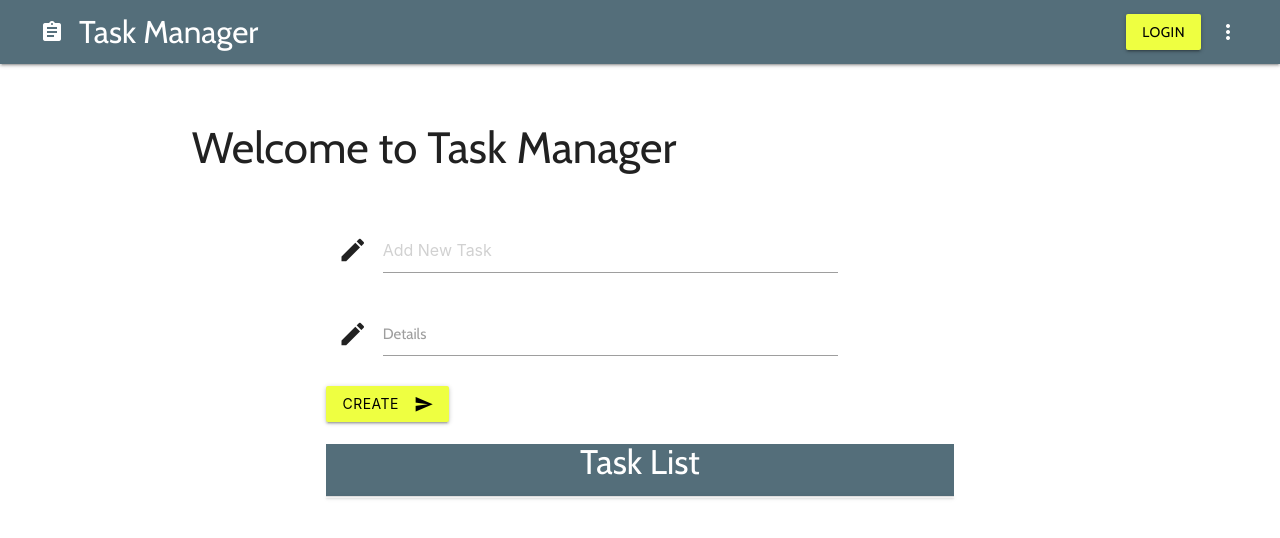
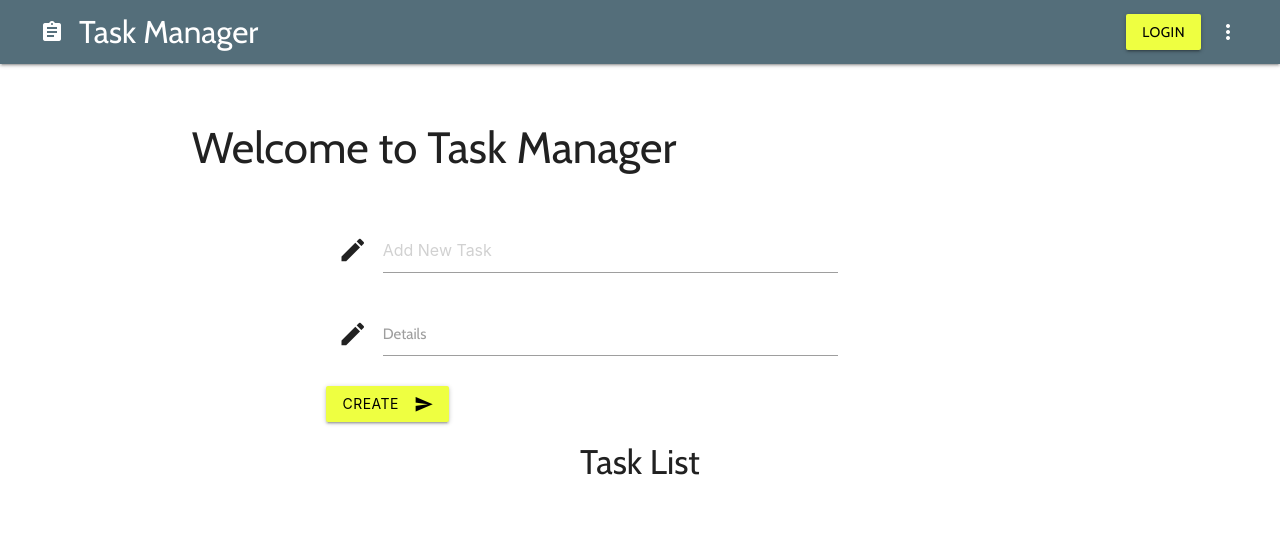
Before and after one commit to zigybass/React-Task-Manager, a React (Create React App) app: page /tasks in a window 1280 px wide. Shown: the top 538 px of the page. Built offline with nearby package versions, Linux system fonts and the light colour scheme.

Commit message:
finally got dropdown working.

```diff
--- a/src/components/TaskList.js
+++ b/src/components/TaskList.js
@@ -1,5 +1,5 @@
 import React from "react";
-import { Collapsible, CollapsibleItem, Icon } from "react-materialize";
+import { Collapsible, CollapsibleItem } from "react-materialize";
 
 class TaskList extends React.Component {
 
@@ -9,9 +9,8 @@ class TaskList extends React.Component {
 
     render () {
       return (
-      <div className="container white-text blue-grey darken-1">
+      <div>
         <h4 style={{ textAlign: "center" }}>Task List</h4>
-        <ul className="collapsible expandable">
           {this.props.tasks.map(task => {
             return (
               <Collapsible key={task.key} accordion={false}>
@@ -21,7 +20,6 @@ class TaskList extends React.Component {
               </Collapsible>
             );
           })}
-        </ul>
       </div>
     );
    }
```
